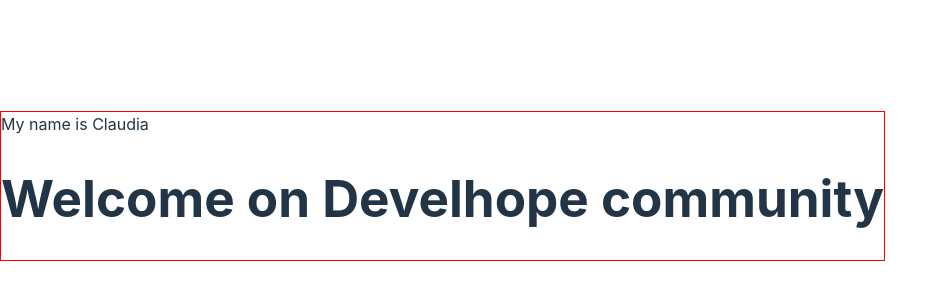
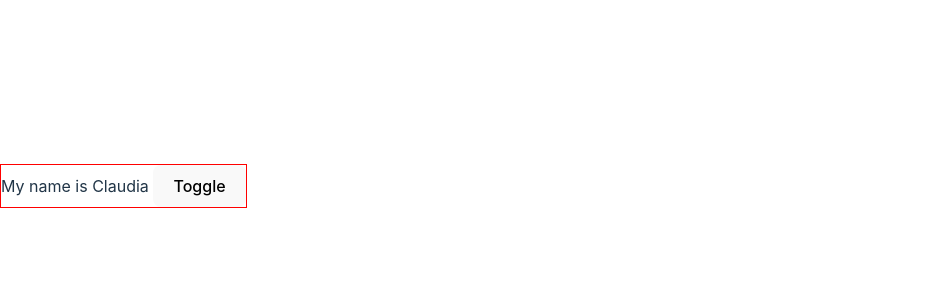
Before and after one commit to Airtcloudia/React, a React (Vite) app: page / in a window 1280 px wide. Shown: the part 214-514 px from the top of the page, without its empty margins (0-948 px from the left). Built offline with nearby package versions, Linux system fonts and the light colour scheme.

Commit message:
add esercizio-69

```diff
--- a/src/Container.jsx
+++ b/src/Container.jsx
@@ -1,9 +1,17 @@
-const Container = ({title, children}) => {
+import { useState } from "react"
+
+ const Container = ({ title, children }) => {
+    const [ collapsed, setCollapsed ] = useState (false)
+
+    const handleToggleCollapse = () => {
+        setCollapsed ((t) => !t)
+
+    }
     return (
         <div style = {{backgroundColor: "white",
          border: "1px solid red" }}>
-         <div>{title}</div>
-         <div>{children}</div>
+         <div>{title} <button onClick={handleToggleCollapse}>Toggle</button></div>
+         {collapsed && <div>{children}</div>}
          </div>
 
     )
```
